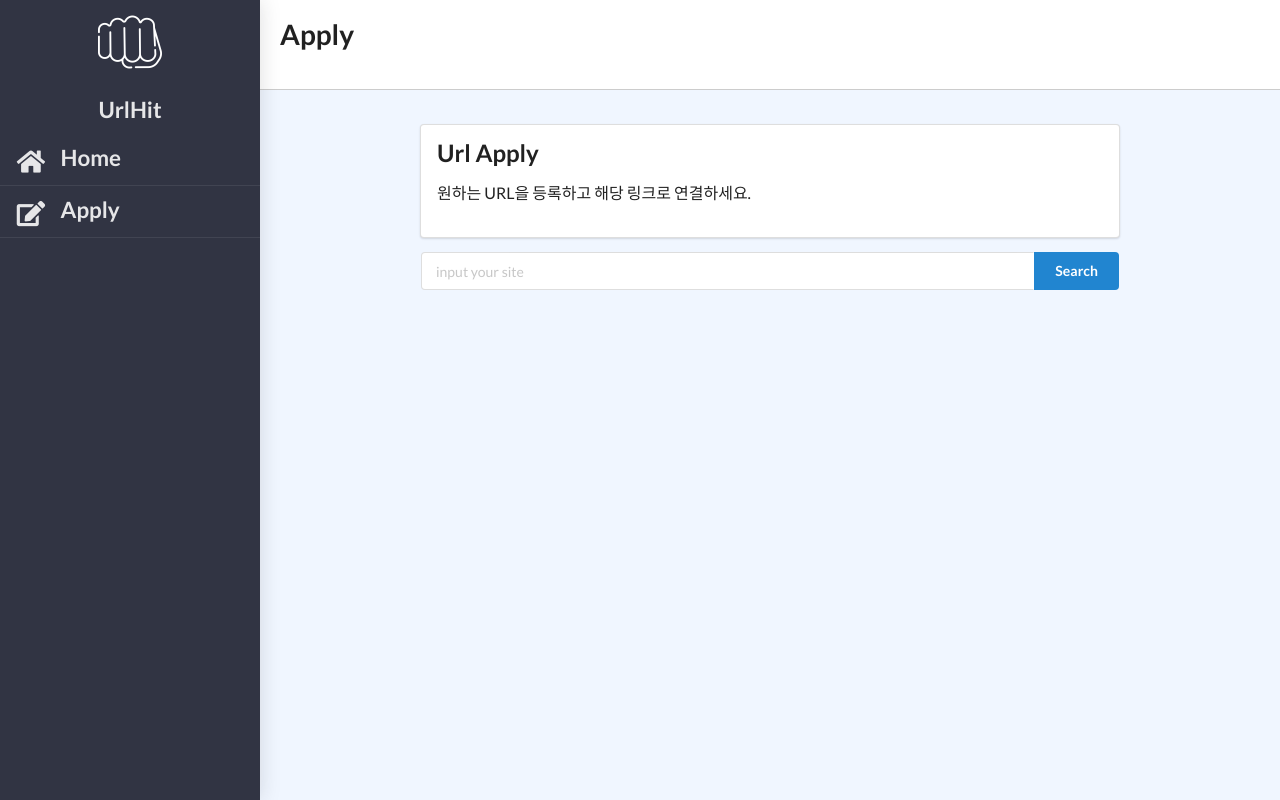
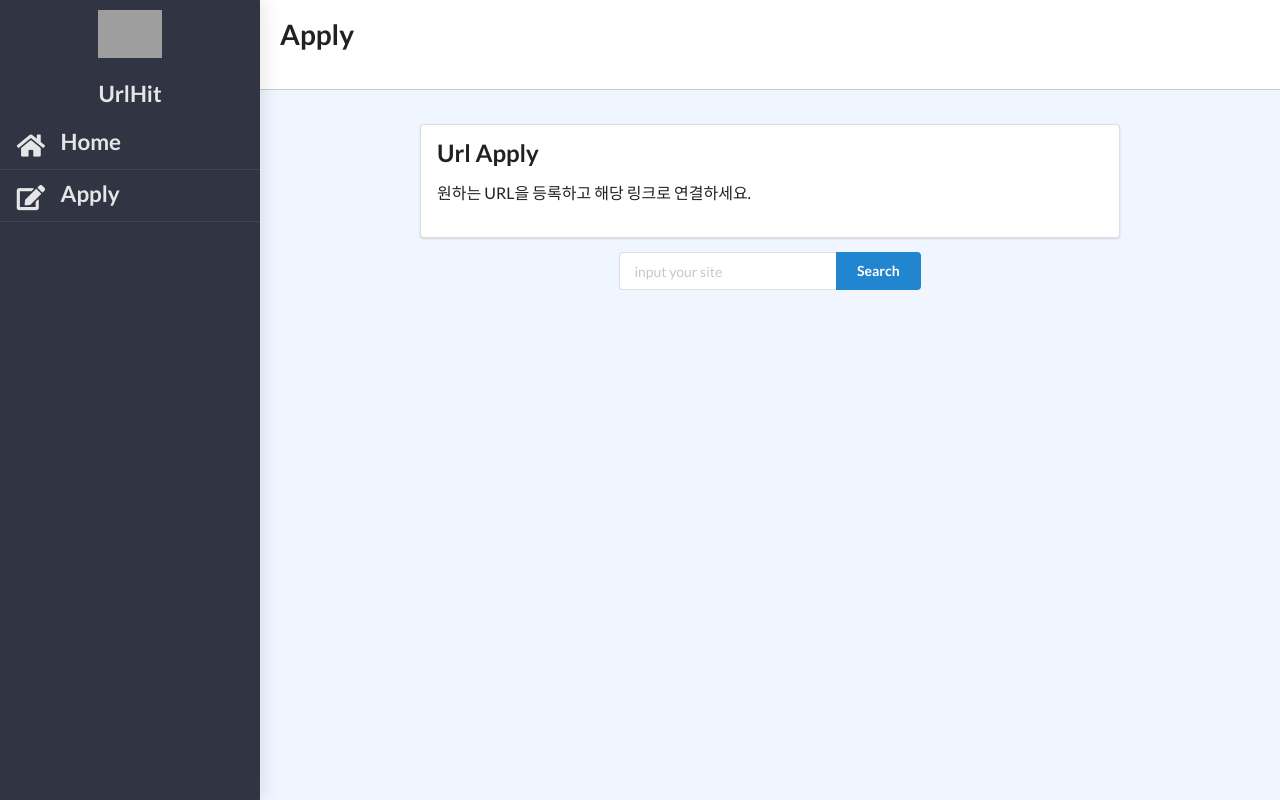
Before and after one commit to Mineru98/UrlHit, a Flask app: page /apply in a window 1280 px wide. Run offline with Flask 2, Linux system fonts and the light colour scheme; some libraries are stand-ins or nearby versions; grey boxes are pictures that could not be loaded.

Commit message:
Update Code

```diff
--- a/static/css/apply.css
+++ b/static/css/apply.css
@@ -48,9 +48,51 @@ i.edit.icon.size-a {
 }
 
 input#search-url.large {
-    width: 613.327px;
+    width: 216.512px;
 }
 
 input#apply-url.normal {
-    width: 618.956px;
+    width: 188.662px;
 }
+
+/* Test */
+
+ul {
+    position: -webkit-sticky; /* Safari */
+    position: sticky;
+    top: 0;
+    border: 1px solid #e7e7e7;
+    background-color: #313443;
+    list-style-type: none;
+    margin: 0;
+    padding: 0;
+    overflow: hidden;
+}
+
+li {
+    float: left;
+}
+
+li a {
+    display: block;
+    color: white;
+    text-align: center;
+    padding: 14px 16px;
+    text-decoration: none;
+}
+
+li a:hover:not(.active) {
+    background-color: #4a4e61;
+    color: white;
+}
+
+li a.active {
+    color: white;
+    background-color: #3D5959;
+}
+
+
+.active {
+    background-color: #3D5959;
+    color: white;
+}
--- /dev/null
+++ b/static/js/apply.js
@@ -0,0 +1,164 @@
+'use strict';
+if (/Android|webOS|iPhone|iPad|iPod|BlackBerry|IEMobile|Opera Mini/i.test(navigator.userAgent)) {
+    $('body').append(`<div class="top nav">
+    <ul>
+        <li>
+            <a class="active" style="padding-top:8px;padding-bottom:8px;padding-left:16px;padding-right:0px;height:48px;" href="/">
+                <img src="static/imgs/punch.png" width="32">
+            </a>
+        </li>
+        <li>
+            <a class="active" href="/">UrlHit</a>
+        </li>
+        <li>
+            <a href="/apply">Apply</a>
+        </li>
+        <li>
+            <li style="float:right">
+                <a href="#">Sign In</a>
+            </li>
+        </li>
+        <li>
+            <li style="float:right">
+                <a href="#">Sign Up</a>
+            </li>
+        </li>
+    </ul>
+</div>
+<div class="content top">
+    <h1 class="ui header">Apply</h1>
+</div>
+
+<div class="content mid">
+    <div class="ui tiny modal">
+        <i class="close icon"></i>
+        <div class="header">
+            Tag 추가
+        </div>
+        <div class="image content">
+            <div class="description">
+                <div class="ui action fluid right input">
+                    <input type="text" class="normal" id="tag-input" placeholder="input new tag">
+                </div>
+            </div>
+        </div>
+        <div class="actions">
+            <div class="ui deny button" id="cancel">
+                취소
+            </div>
+            <div class="ui positive right icon button" id="add">
+                추가
+            </div>
+        </div>
+    </div>
+    <div class="ui text container segment">
+        <h2 class="ui header">Url Apply</h2>
+        <p>원하는 URL을 등록하고 해당 링크로 연결하세요.</p>
+        <p></p>
+    </div>
+    <div class="ui one column center aligned grid">
+        <div class="row">
+            <div class="column">
+                <div class="ui action right labeled input first">
+                    <input type="text" class="large" id="search-url" placeholder="input your site">
+                    <div class="ui blue button" id="search">Search</div>
+                </div>
+            </div>
+        </div>
+        <div class="row">
+            <div class="column tag-list">
+            </div>
+        </div>
+        <div class="row">
+            <div class="column">
+                <div class="ui action right labeled input second transition hidden">
+                    <input type="text" class="normal" id="apply-url" placeholder="Find domain" readonly>
+                    <div class="ui blue button" id="apply">Apply</div>
+                </div>
+            </div>
+        </div>
+    </div>
+</div>
+
+`);
+} else {
+    $('body').append(`
+<div class="ui overlay visible left vertical inverted sidebar menu default">
+    <div class="menu top">
+        <img src="{{ url_for('static', filename='imgs/punch.png') }}" width="64">
+    </div>
+    <div class="menu top">
+        <h3 class="ui header white">UrlHit</h3>
+    </div>
+    <a class="item" href="/">
+        <div class="ui header white">
+            <i class="home icon size-a">
+            </i>
+            Home
+        </div>
+    </a>
+    <a class="item" href="/apply">
+        <div class="ui header white">
+            <i class="edit icon size-a">
+            </i>
+            Apply
+        </div>
+    </a>
+</div>
+<div class="pusher">
+    <div class="content top">
+        <h1 class="ui header">Apply</h1>
+    </div>
+
+    <div class="content mid">
+        <div class="ui tiny modal">
+            <i class="close icon"></i>
+            <div class="header">
+                Tag 추가
+            </div>
+            <div class="image content">
+                <div class="description">
+                    <div class="ui action fluid right input">
+                        <input type="text" class="normal" id="tag-input" placeholder="input new tag">
+                    </div>
+                </div>
+            </div>
+            <div class="actions">
+                <div class="ui deny button" id="cancel">
+                    취소
+                </div>
+                <div class="ui positive right icon button" id="add">
+                    추가
+                </div>
+            </div>
+        </div>
+        <div class="ui text container segment">
+            <h2 class="ui header">Url Apply</h2>
+            <p>원하는 URL을 등록하고 해당 링크로 연결하세요.</p>
+            <p></p>
+        </div>
+        <div class="ui one column center aligned grid">
+            <div class="row">
+                <div class="column">
+                    <div class="ui action right labeled input first">
+                        <input type="text" class="large" id="search-url" placeholder="input your site">
+                        <div class="ui blue button" id="search">Search</div>
+                    </div>
+                </div>
+            </div>
+            <div class="row">
+                <div class="column tag-list">
+                </div>
+            </div>
+            <div class="row">
+                <div class="column">
+                    <div class="ui action right labeled input second transition hidden">
+                        <input type="text" class="normal" id="apply-url" placeholder="Find domain" readonly>
+                        <div class="ui blue button" id="apply">Apply</div>
+                    </div>
+                </div>
+            </div>
+        </div>
+    </div>
+</div>`);
+}
--- a/templates/apply.html
+++ b/templates/apply.html
@@ -14,83 +14,7 @@
 </head>
 
 <body>
-    <div class="ui overlay visible left vertical inverted sidebar menu default">
-        <div class="menu top">
-            <img src="{{ url_for('static', filename='imgs/punch.png') }}" width="64">
-        </div>
-        <div class="menu top">
-            <h3 class="ui header white">UrlHit</h3>
-        </div>
-        <a class="item" href="/">
-            <div class="ui header white">
-                <i class="home icon size-a">
-                </i>
-                Home
-            </div>
-        </a>
-        <a class="item" href="/apply">
-            <div class="ui header white">
-                <i class="edit icon size-a">
-                </i>
-                Apply
-            </div>
-        </a>
-    </div>
-    <div class="pusher">
-        <div class="content top">
-            <h1 class="ui header">Apply</h1>
-        </div>
-
-        <div class="content mid">
-            <div class="ui tiny modal">
-                <i class="close icon"></i>
-                <div class="header">
-                    Tag 추가
-                </div>
-                <div class="image content">
-                    <div class="description">
-                        <div class="ui action fluid right input">
-                            <input type="text" class="normal" id="tag-input" placeholder="input new tag">
-                        </div>
-                    </div>
-                </div>
-                <div class="actions">
-                    <div class="ui deny button" id="cancel">
-                        취소
-                    </div>
-                    <div class="ui positive right icon button" id="add">
-                        추가
-                    </div>
-                </div>
-            </div>
-            <div class="ui text container segment">
-                <h2 class="ui header">Url Apply</h2>
-                <p>원하는 URL을 등록하고 해당 링크로 연결하세요.</p>
-                <p></p>
-            </div>
-            <div class="ui one column center aligned grid">
-                <div class="row">
-                    <div class="column">
-                        <div class="ui action right labeled input first">
-                            <input type="text" class="large" id="search-url" placeholder="input your site">
-                            <div class="ui blue button" id="search">Search</div>
-                        </div>
-                    </div>
-                </div>
-                <div class="row">
-                    <div class="column tag-list">
-                    </div>
-                </div>
-                <div class="row">
-                    <div class="column">
-                        <div class="ui action right labeled input second transition hidden">
-                            <input type="text" class="normal" id="apply-url" placeholder="Find domain" readonly>
-                            <div class="ui blue button" id="apply">Apply</div>
-                        </div>
-                    </div>
-                </div>
-            </div>
-        </div>
+    <script src="{{ url_for('static', filename='js/apply.js') }}"></script>
     <script>
         var _tag = "Default";
         var _size = 0;
@@ -120,7 +44,6 @@
                 }
             });
         });
-
         $("#search").click(function() {
             const _data = {
                 "url": document.getElementById('search-url').value
@@ -169,13 +92,22 @@
                 data: JSON.stringify(_data),
                 success: function(result) {
                     if (result.Code == 201) {
+                        if (navigator.userAgent.match(/ipad|ipod|iphone/i)) {
+                            var jbResult =  confirm('해당 URL로 바로 이동하시겠습니까?');
+                            if (jbResult) {
+                                location.href = document.getElementById('apply-url').value;
+                            } else {
+                                location.href = "/";
+                            }
+                        } else {
                             var jbResult = confirm('URL 등록 완료되었습니다.\nURL을 복사하시겠습니까?');
                             if (jbResult) {
                                 document.getElementById("apply-url").select();
                                 document.execCommand("Copy");
                                 alert("url을 복사했습니다.");
+                                location.href = "/";
                             }
-                            location.href = "/";
+                        }
                     }
                 },
                 error: function(xhr, status, error) {
@@ -192,8 +124,6 @@
             }
         }
     </script>
-    </div>
-
 </body>
 
 </html>
```
Lines whose indentation alone changed are shown as unchanged.
